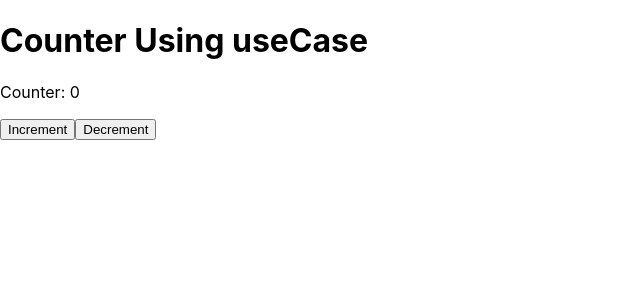
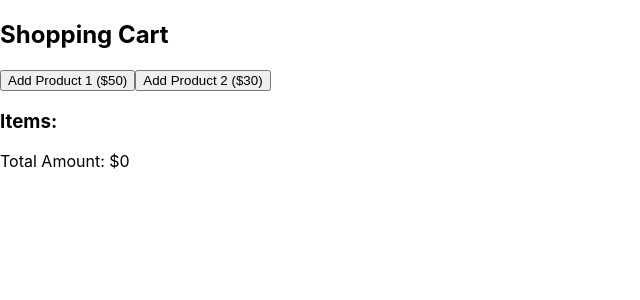
Before and after one commit to habideen/react_js_tutorial, a React (Create React App) app: page / in a window 1280 px wide. Shown: the top 300 px of the page, without its empty margins (0-640 px from the left). Built offline with nearby package versions, Linux system fonts and the light colour scheme.

Commit message:
shopping cart using useReducer

```diff
--- a/src/App.js
+++ b/src/App.js
@@ -1,6 +1,7 @@
 import { useState, useEffect } from "react";
-import UseRenderContextTheme from "./components/state/UseRenderContextTheme";
-import CounterUseState from "./components/assignment/CounterUseCase";
+import ShoppingCart from "./components/assignment/ShoppingCart";
+// import UseRenderContextTheme from "./components/state/UseRenderContextTheme";
+// import CounterUseState from "./components/assignment/CounterUseCase";
 // import UseRenderCounter from "./components/state/UseRenderCounter";
 // import DerivedState from "./components/state/DerivedState";
 // import CounterAppState from "./components/state/CounterAppState";
@@ -64,7 +65,8 @@ function content() {
       {/* <DerivedState /> */}
       {/* <UseRenderCounter /> */}
       {/* <UseRenderContextTheme /> */}
-      <CounterUseState />
+      {/* <CounterUseState /> */}
+      <ShoppingCart />
     </div>
   );
 }
--- /dev/null
+++ b/src/components/assignment/ShoppingCart.js
@@ -0,0 +1,65 @@
+import React, { useReducer } from "react";
+
+const initialState = {
+  items: [],
+  totalAmount: 0,
+};
+
+const cartReducer = (state, action) => {
+  switch (action.type) {
+    case "add_item":
+      const updatedItems = [...state.items, action.item];
+      const updatedAmount = state.totalAmount + action.item.price;
+      return { items: updatedItems, totalAmount: updatedAmount };
+    case "delete_item":
+      const filteredItems = state.items.filter((item) => item.id !== action.id);
+      const decreasedAmount = state.totalAmount - action.price;
+      return { items: filteredItems, totalAmount: decreasedAmount };
+    default:
+      return state;
+  }
+};
+
+function ShoppingCart() {
+  const [state, dispatch] = useReducer(cartReducer, initialState);
+
+  const addItem = (item) => {
+    dispatch({ type: "add_item", item });
+  };
+
+  const removeItem = (id, price) => {
+    dispatch({ type: "delete_item", id, price });
+  };
+
+  return (
+    <div>
+      <h2>Shopping Cart</h2>
+      <div>
+        <button
+          onClick={() => addItem({ id: 1, name: "Product 1", price: 50 })}
+        >
+          Add Product 1 ($50)
+        </button>
+        <button
+          onClick={() => addItem({ id: 2, name: "Product 2", price: 30 })}
+        >
+          Add Product 2 ($30)
+        </button>
+      </div>
+      <h3>Items:</h3>
+      <ul>
+        {state.items.map((item) => (
+          <li key={item.id}>
+            {item.name} - ${item.price}
+            <button onClick={() => removeItem(item.id, item.price)}>
+              Remove
+            </button>
+          </li>
+        ))}
+      </ul>
+      <p>Total Amount: ${state.totalAmount}</p>
+    </div>
+  );
+}
+
+export default ShoppingCart;
```
